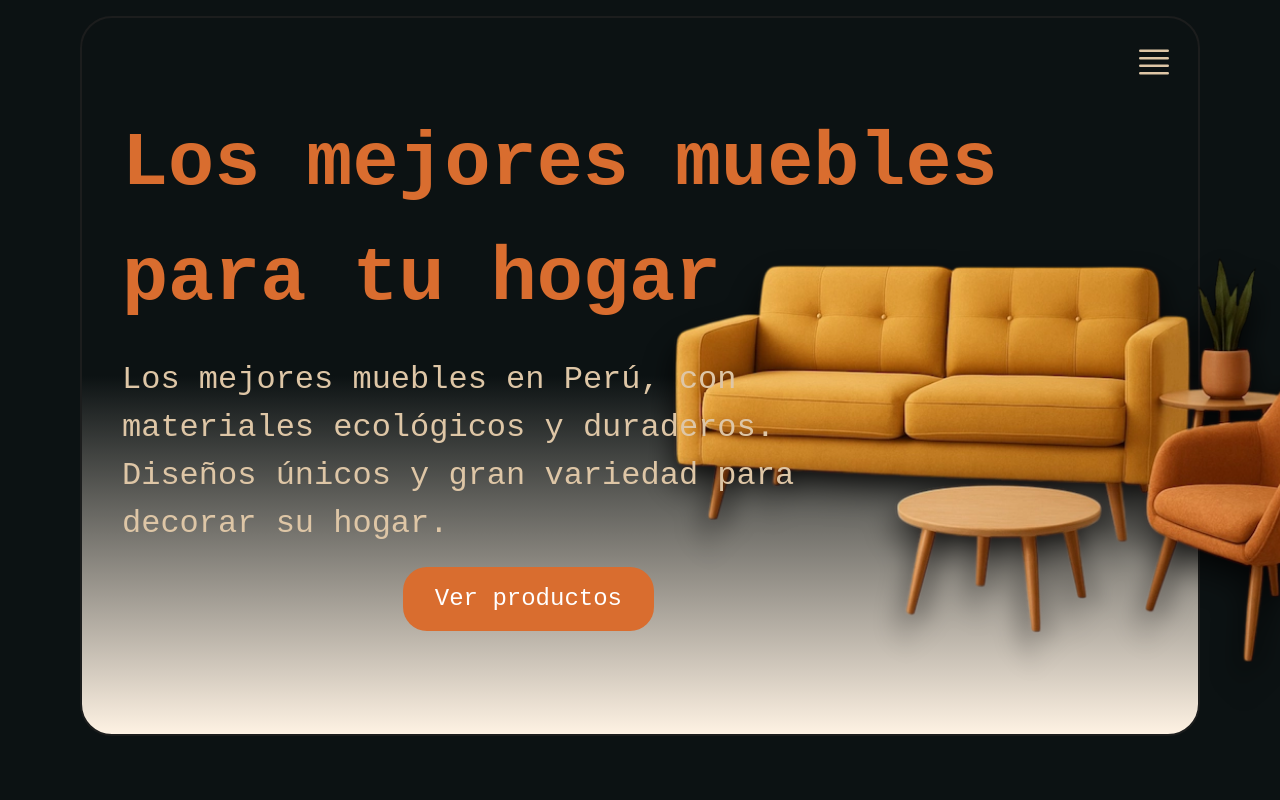
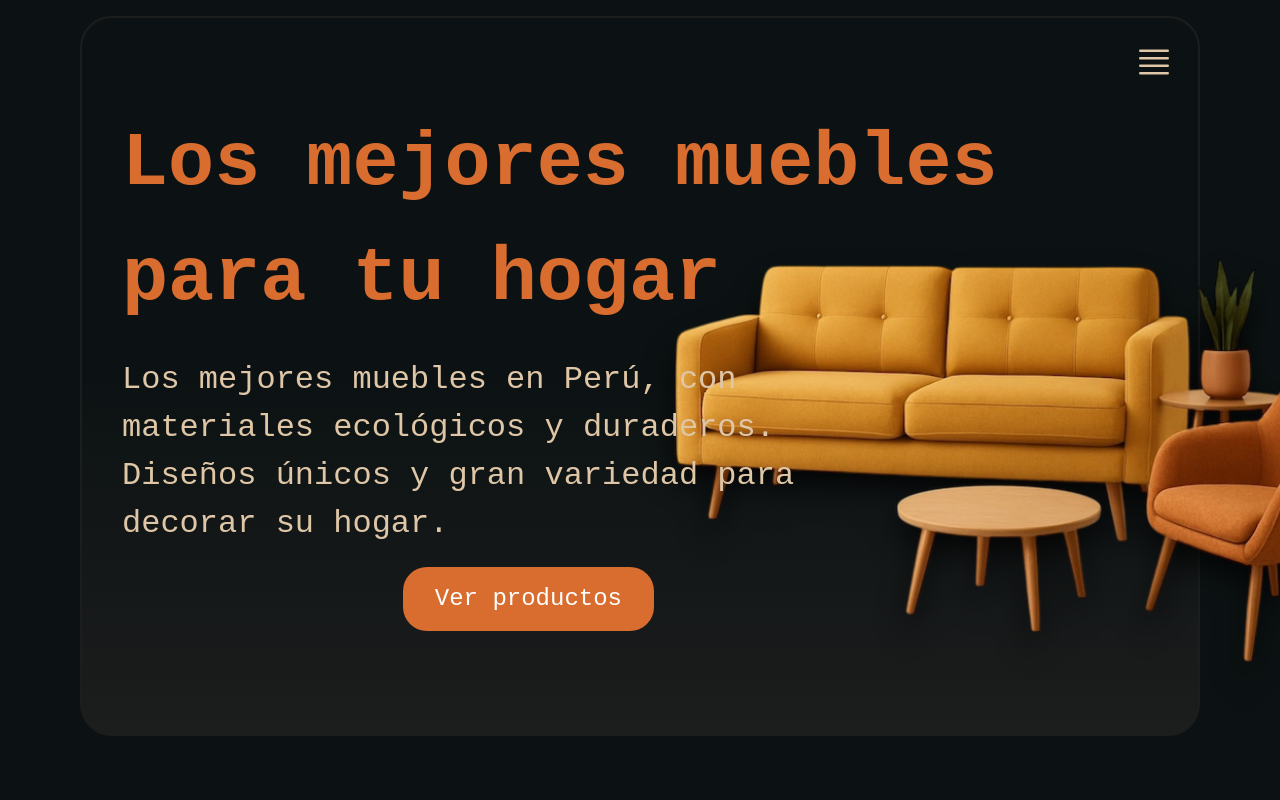
Before and after one commit to Aaron-Ccente/e-commerce-frontend, a React (Vite) app: page / in a window 1280 px wide. Shown: the top 800 px of the page. Built offline with nearby package versions, Linux system fonts and the light colour scheme.

Commit message:
Estilos globales actualizado y documentado

```diff
--- a/src/index.css
+++ b/src/index.css
@@ -6,11 +6,15 @@
   --color-fondoPrincipal: #f2e2cc;
   --color-fondoPrincipal-dark: #0c1213;
   --color-fondoSecundario: #fef2e3;
+  --color-fondoSecundario-dark: #1c1d1d;
   --color-hamburguesa: #f2e2cc;
   --color-hamburguesa-dark: #0c1213;
 
   /* Bordes  */
   --color-borde-dark: #1c1d1d;
+
+  /* Redondeo para los bordes */
+  --rounded-redondeoFondo: 3xl;
 
   /* Hover */
   --color-hoverBoton-dark: #d96d2f;
@@ -28,6 +32,7 @@
 
   /* Animaciones */
 
+
 }
 
   html {
```
